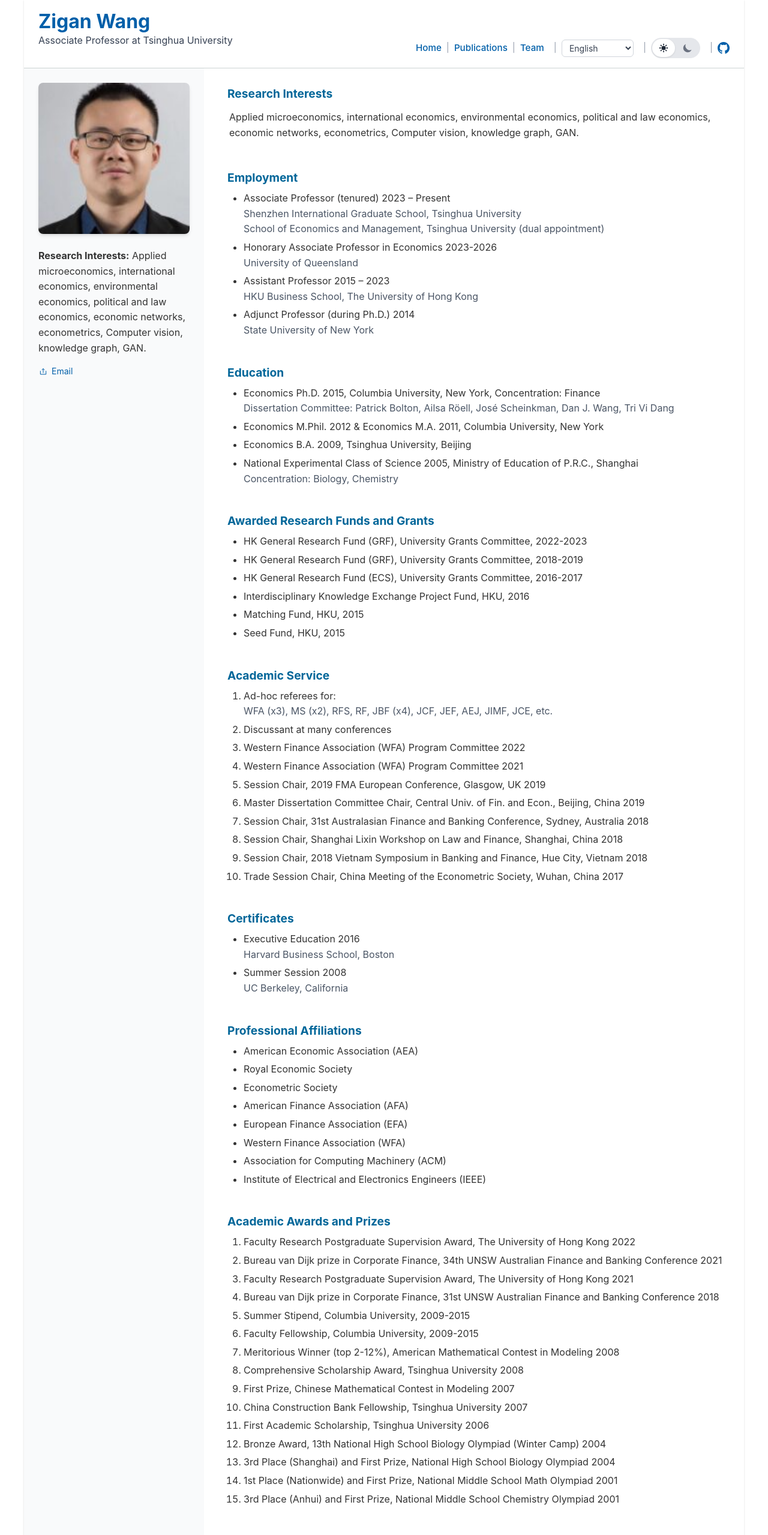
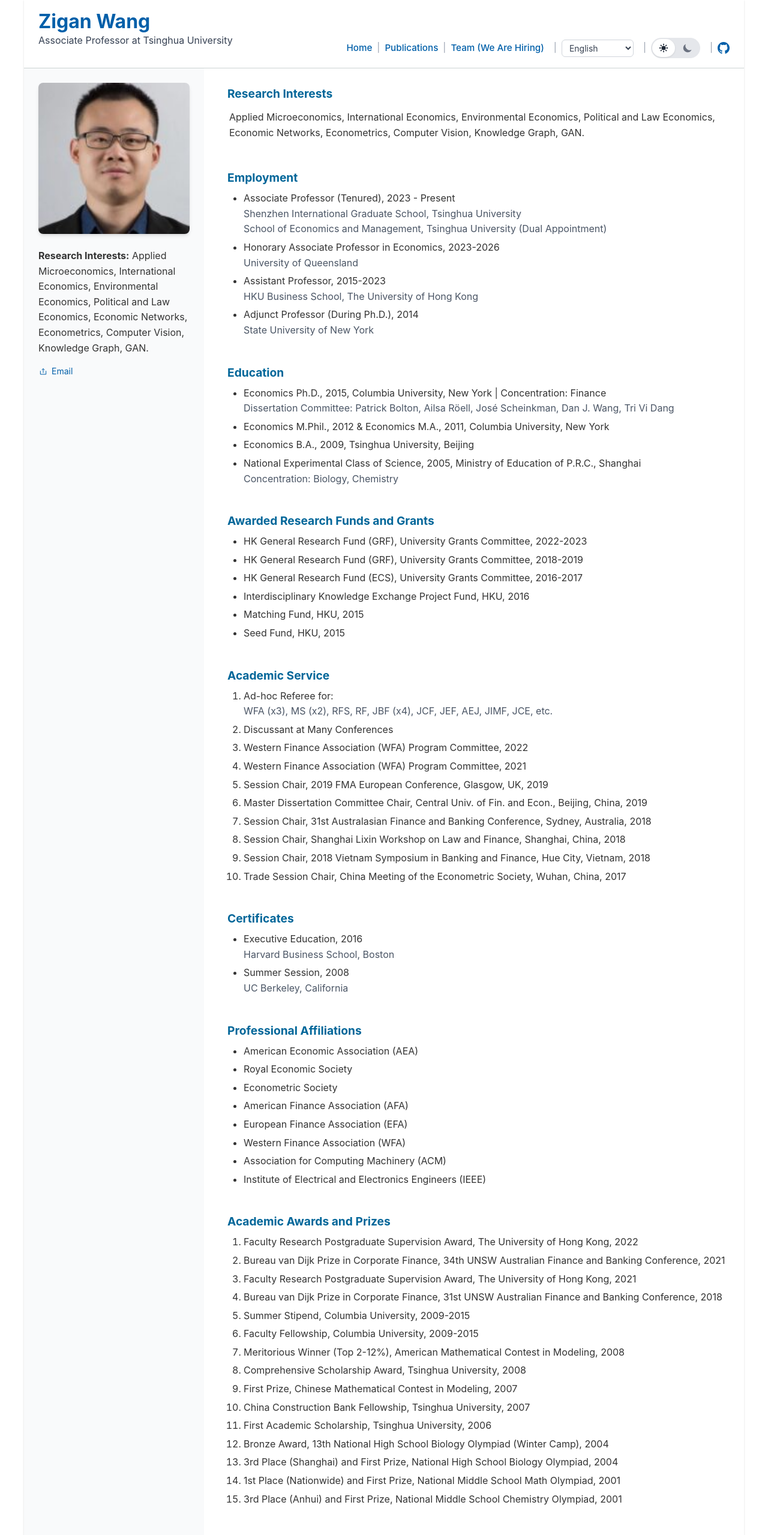
Before and after one commit to root-directory-lab/TheLabSite, a plain HTML site: page index.html in a window 1280 px wide. Shown: the top 2559 px of the page at 60% size. Drawn offline with nearby package versions, Linux system fonts and the light colour scheme.

Commit message:
v0.3.2 align with i18n

```diff
--- a/i18n/en-US.json
+++ b/i18n/en-US.json
@@ -29,16 +29,16 @@
     },
     "employment": {
         "tsinghua": {
-            "title": "Associate Professor (Tenured), 2023 – Present",
+            "title": "Associate Professor (Tenured), 2023 - Present",
             "school1": "Shenzhen International Graduate School, Tsinghua University",
             "school2": "School of Economics and Management, Tsinghua University (Dual Appointment)"
         },
         "uq": {
-            "title": "Honorary Associate Professor in Economics, 2023–2026",
+            "title": "Honorary Associate Professor in Economics, 2023-2026",
             "school": "University of Queensland"
         },
         "hku": {
-            "title": "Assistant Professor, 2015–2023",
+            "title": "Assistant Professor, 2015-2023",
             "school": "HKU Business School, The University of Hong Kong"
         },
         "suny": {
@@ -59,9 +59,9 @@
         }
     },
     "grants": {
-        "grf2022": "HK General Research Fund (GRF), University Grants Committee, 2022–2023",
-        "grf2018": "HK General Research Fund (GRF), University Grants Committee, 2018–2019",
-        "ecs2016": "HK General Research Fund (ECS), University Grants Committee, 2016–2017",
+        "grf2022": "HK General Research Fund (GRF), University Grants Committee, 2022-2023",
+        "grf2018": "HK General Research Fund (GRF), University Grants Committee, 2018-2019",
+        "ecs2016": "HK General Research Fund (ECS), University Grants Committee, 2016-2017",
         "ikep": "Interdisciplinary Knowledge Exchange Project Fund, HKU, 2016",
         "matching": "Matching Fund, HKU, 2015",
         "seed": "Seed Fund, HKU, 2015"
@@ -103,9 +103,9 @@
         "vandijk2021": "Bureau van Dijk Prize in Corporate Finance, 34th UNSW Australian Finance and Banking Conference, 2021",
         "supervision2021": "Faculty Research Postgraduate Supervision Award, The University of Hong Kong, 2021",
         "vandijk2018": "Bureau van Dijk Prize in Corporate Finance, 31st UNSW Australian Finance and Banking Conference, 2018",
-        "summer": "Summer Stipend, Columbia University, 2009–2015",
-        "faculty": "Faculty Fellowship, Columbia University, 2009–2015",
-        "mcm": "Meritorious Winner (Top 2–12%), American Mathematical Contest in Modeling, 2008",
+        "summer": "Summer Stipend, Columbia University, 2009-2015",
+        "faculty": "Faculty Fellowship, Columbia University, 2009-2015",
+        "mcm": "Meritorious Winner (Top 2-12%), American Mathematical Contest in Modeling, 2008",
         "comprehensive": "Comprehensive Scholarship Award, Tsinghua University, 2008",
         "cumcm": "First Prize, Chinese Mathematical Contest in Modeling, 2007",
         "ccb": "China Construction Bank Fellowship, Tsinghua University, 2007",
@@ -125,13 +125,13 @@
         "seminars": "Seminars on Advanced Topics in Finance, Master, Tsinghua University, 2024",
         "crypto": "Cryptography and Network Security, Master, Tsinghua University, 2024",
         "frontier": "Research on Frontier Issues in Finance, Master, Tsinghua University, 2023",
-        "programming": "Advanced Financial Programming and Databases, Master, HKU, 2017–2022",
-        "databases": "Financial Programming and Databases, Undergraduate, HKU, 2017–2022",
-        "corporate": "Corporate Finance, Undergraduate, HKU, 2016–2022",
+        "programming": "Advanced Financial Programming and Databases, Master, HKU, 2017-2022",
+        "databases": "Financial Programming and Databases, Undergraduate, HKU, 2017-2022",
+        "corporate": "Corporate Finance, Undergraduate, HKU, 2016-2022",
         "money": "Money and Banking, Master and Undergraduate, State University of New York, 2014",
         "financial": "Financial Management, Master and Undergraduate, State University of New York, 2014",
         "micro": "Microeconomics, Master, Columbia University (TA), 2010",
-        "corporate2": "Corporate Finance, Master and Undergraduate, Columbia University (TA), 2010–2015",
+        "corporate2": "Corporate Finance, Master and Undergraduate, Columbia University (TA), 2010-2015",
         "statistics": "Statistics of Sustainability Management, Master, Columbia University (TA), 2011",
         "principles": "Principles of Economics, Undergraduate, Columbia University (TA), 2012/2011",
         "principles2": "Principles of Economics, Undergraduate, Tsinghua University (TA), 2008"
--- a/index.html
+++ b/index.html
@@ -8,6 +8,7 @@
     <meta name="description" content="Zigan Wang, Homepage, 王自干,清华大学,深圳国际研究生院,应用微观,国际经济学,环境经济学,政治经济学,法律经济学,外汇,企业投资和现金管理,银行并购,国际金融,网络分析,机器学习,强化学习,自然语言处理">
     <meta name="keywords" content="Zigan Wang, 王自干,清华大学,深圳国际研究生院,应用微观,国际经济学,环境经济学,政治经济学,法律经济学,外汇,企业投资和现金管理,银行并购,国际金融,网络分析,机器学习,强化学习,自然语言处理">
     <title>Zigan Wang - Associate Professor at Tsinghua University</title>
+
     <link rel="dns-prefetch" href="https://github.com">
     <link rel="preconnect" href="https://cdn.jsdelivr.net" crossorigin>
     <link rel="preload" href="style.css" as="style">
@@ -28,7 +29,7 @@
                     <span class="text-gray-400">|</span>
                     <a href="pub.html" class="text-academic-blue dark:text-blue-400 hover:underline font-medium" data-i18n="nav.publications">Publications</a>
                     <span class="text-gray-400">|</span>
-                    <a href="team.html" class="text-academic-blue dark:text-blue-400 hover:underline font-medium" data-i18n="nav.team">Team</a>
+                    <a href="team.html" class="text-academic-blue dark:text-blue-400 hover:underline font-medium" data-i18n="nav.team">Team (We Are Hiring)</a>
                     <span class="text-gray-400 mx-2">|</span>
                     <select id="langSelect" onchange="changeLanguage(this.value)" aria-label="Language selection">
                         <option value="en-US">English</option>
@@ -77,7 +78,7 @@
                     <div>
                         <p class="text-sm">
                             <strong data-i18n="research.interests">Research Interests:</strong>
-                            <span data-i18n="research.fields">Applied microeconomics, international economics, environmental economics, political and law economics, economic networks, econometrics, Computer vision, knowledge graph, GAN.</span>
+                            <span data-i18n="research.fields">Applied Microeconomics, International Economics, Environmental Economics, Political and Law Economics, Economic Networks, Econometrics, Computer Vision, Knowledge Graph, GAN.</span>
                         </p>
                     </div>
                     <div>
@@ -95,7 +96,7 @@
                 <div class="feature">
                     <h2 class="text-xl font-bold text-academic-light-blue dark:text-blue-400 mb-4" data-i18n="sections.research">Research Interests</h2>
                     <div class="px-2">
-                        <p data-i18n="research.fields">Applied microeconomics, international economics, environmental economics, political and law economics, economic networks, econometrics, Computer vision, knowledge graph, GAN.</p>
+                        <p data-i18n="research.fields">Applied Microeconomics, International Economics, Environmental Economics, Political and Law Economics, Economic Networks, Econometrics, Computer Vision, Knowledge Graph, GAN.</p>
                     </div>
                 </div>
 
@@ -103,20 +104,20 @@
                     <h2 class="text-xl font-bold text-academic-light-blue dark:text-blue-400 mb-4" data-i18n="sections.employment">Employment</h2>
                     <ul class="list-disc ml-8 space-y-3">
                         <li>
-                            <span data-i18n="employment.tsinghua.title">Associate Professor (tenured) 2023 – Present</span><br>
+                            <span data-i18n="employment.tsinghua.title">Associate Professor (Tenured), 2023 - Present</span><br>
                             <span class="text-gray-600 dark:text-gray-400" data-i18n="employment.tsinghua.school1">Shenzhen International Graduate School, Tsinghua University</span><br>
-                            <span class="text-gray-600 dark:text-gray-400" data-i18n="employment.tsinghua.school2">School of Economics and Management, Tsinghua University (dual appointment)</span>
+                            <span class="text-gray-600 dark:text-gray-400" data-i18n="employment.tsinghua.school2">School of Economics and Management, Tsinghua University (Dual Appointment)</span>
                         </li>
                         <li>
-                            <span data-i18n="employment.uq.title">Honorary Associate Professor in Economics 2023-2026</span><br>
+                            <span data-i18n="employment.uq.title">Honorary Associate Professor in Economics, 2023-2026</span><br>
                             <span class="text-gray-600 dark:text-gray-400" data-i18n="employment.uq.school">University of Queensland</span>
                         </li>
                         <li>
-                            <span data-i18n="employment.hku.title">Assistant Professor 2015 – 2023</span><br>
+                            <span data-i18n="employment.hku.title">Assistant Professor, 2015-2023</span><br>
                             <span class="text-gray-600 dark:text-gray-400" data-i18n="employment.hku.school">HKU Business School, The University of Hong Kong</span>
                         </li>
                         <li>
-                            <span data-i18n="employment.suny.title">Adjunct Professor (during Ph.D.) 2014</span><br>
+                            <span data-i18n="employment.suny.title">Adjunct Professor (During Ph.D.), 2014</span><br>
                             <span class="text-gray-600 dark:text-gray-400" data-i18n="employment.suny.school">State University of New York</span>
                         </li>
                     </ul>
@@ -126,13 +127,13 @@
                     <h2 class="text-xl font-bold text-academic-light-blue dark:text-blue-400 mb-4" data-i18n="sections.education">Education</h2>
                     <ul class="list-disc ml-8 space-y-3">
                         <li>
-                            <span data-i18n="education.phd.title">Economics Ph.D. 2015, Columbia University, New York, Concentration: Finance</span><br>
+                            <span data-i18n="education.phd.title">Economics Ph.D., 2015, Columbia University, New York | Concentration: Finance</span><br>
                             <span class="text-gray-600 dark:text-gray-400" data-i18n="education.phd.committee">Dissertation Committee: Patrick Bolton, Ailsa Röell, José Scheinkman, Dan J. Wang, Tri Vi Dang</span>
                         </li>
-                        <li data-i18n="education.mphil">Economics M.Phil. 2012 & Economics M.A. 2011, Columbia University, New York</li>
-                        <li data-i18n="education.ba">Economics B.A. 2009, Tsinghua University, Beijing</li>
+                        <li data-i18n="education.mphil">Economics M.Phil., 2012 & Economics M.A., 2011, Columbia University, New York</li>
+                        <li data-i18n="education.ba">Economics B.A., 2009, Tsinghua University, Beijing</li>
                         <li>
-                            <span data-i18n="education.nec.title">National Experimental Class of Science 2005, Ministry of Education of P.R.C., Shanghai</span><br>
+                            <span data-i18n="education.nec.title">National Experimental Class of Science, 2005, Ministry of Education of P.R.C., Shanghai</span><br>
                             <span class="text-gray-600 dark:text-gray-400" data-i18n="education.nec.concentration">Concentration: Biology, Chemistry</span>
                         </li>
                     </ul>
@@ -154,18 +155,18 @@
                     <h2 class="text-xl font-bold text-academic-light-blue dark:text-blue-400 mb-4" data-i18n="sections.service">Academic Service</h2>
                     <ol class="list-decimal ml-8 space-y-2">
                         <li>
-                            <span data-i18n="service.referee">Ad-hoc referees for:</span><br>
+                            <span data-i18n="service.referee">Ad-hoc Referee for:</span><br>
                             <span class="text-gray-600 dark:text-gray-400">WFA (x3), MS (x2), RFS, RF, JBF (x4), JCF, JEF, AEJ, JIMF, JCE, etc.</span>
                         </li>
-                        <li data-i18n="service.discussant">Discussant at many conferences</li>
-                        <li data-i18n="service.wfa2022">Western Finance Association (WFA) Program Committee 2022</li>
-                        <li data-i18n="service.wfa2021">Western Finance Association (WFA) Program Committee 2021</li>
-                        <li data-i18n="service.fma2019">Session Chair, 2019 FMA European Conference, Glasgow, UK 2019</li>
-                        <li data-i18n="service.master2019">Master Dissertation Committee Chair, Central Univ. of Fin. and Econ., Beijing, China 2019</li>
-                        <li data-i18n="service.afbc2018">Session Chair, 31st Australasian Finance and Banking Conference, Sydney, Australia 2018</li>
-                        <li data-i18n="service.lixin2018">Session Chair, Shanghai Lixin Workshop on Law and Finance, Shanghai, China 2018</li>
-                        <li data-i18n="service.vietnam2018">Session Chair, 2018 Vietnam Symposium in Banking and Finance, Hue City, Vietnam 2018</li>
-                        <li data-i18n="service.cmes2017">Trade Session Chair, China Meeting of the Econometric Society, Wuhan, China 2017</li>
+                        <li data-i18n="service.discussant">Discussant at Many Conferences</li>
+                        <li data-i18n="service.wfa2022">Western Finance Association (WFA) Program Committee, 2022</li>
+                        <li data-i18n="service.wfa2021">Western Finance Association (WFA) Program Committee, 2021</li>
+                        <li data-i18n="service.fma2019">Session Chair, 2019 FMA European Conference, Glasgow, UK, 2019</li>
+                        <li data-i18n="service.master2019">Master Dissertation Committee Chair, Central Univ. of Fin. and Econ., Beijing, China, 2019</li>
+                        <li data-i18n="service.afbc2018">Session Chair, 31st Australasian Finance and Banking Conference, Sydney, Australia, 2018</li>
+                        <li data-i18n="service.lixin2018">Session Chair, Shanghai Lixin Workshop on Law and Finance, Shanghai, China, 2018</li>
+                        <li data-i18n="service.vietnam2018">Session Chair, 2018 Vietnam Symposium in Banking and Finance, Hue City, Vietnam, 2018</li>
+                        <li data-i18n="service.cmes2017">Trade Session Chair, China Meeting of the Econometric Society, Wuhan, China, 2017</li>
                     </ol>
                 </div>
 
@@ -173,11 +174,11 @@
                     <h2 class="text-xl font-bold text-academic-light-blue dark:text-blue-400 mb-4" data-i18n="sections.certificates">Certificates</h2>
                     <ul class="list-disc ml-8 space-y-2">
                         <li>
-                            <span data-i18n="certificates.harvard.title">Executive Education 2016</span><br>
+                            <span data-i18n="certificates.harvard.title">Executive Education, 2016</span><br>
                             <span class="text-gray-600 dark:text-gray-400" data-i18n="certificates.harvard.school">Harvard Business School, Boston</span>
                         </li>
                         <li>
-                            <span data-i18n="certificates.berkeley.title">Summer Session 2008</span><br>
+                            <span data-i18n="certificates.berkeley.title">Summer Session, 2008</span><br>
                             <span class="text-gray-600 dark:text-gray-400" data-i18n="certificates.berkeley.school">UC Berkeley, California</span>
                         </li>
                     </ul>
@@ -200,21 +201,21 @@
                 <div class="feature mt-6">
                     <h2 class="text-xl font-bold text-academic-light-blue dark:text-blue-400 mb-4" data-i18n="sections.awards">Academic Awards and Prizes</h2>
                     <ol class="list-decimal ml-8 space-y-2">
-                        <li data-i18n="awards.supervision2022">Faculty Research Postgraduate Supervision Award, The University of Hong Kong 2022</li>
-                        <li data-i18n="awards.vandijk2021">Bureau van Dijk prize in Corporate Finance, 34th UNSW Australian Finance and Banking Conference 2021</li>
-                        <li data-i18n="awards.supervision2021">Faculty Research Postgraduate Supervision Award, The University of Hong Kong 2021</li>
-                        <li data-i18n="awards.vandijk2018">Bureau van Dijk prize in Corporate Finance, 31st UNSW Australian Finance and Banking Conference 2018</li>
+                        <li data-i18n="awards.supervision2022">Faculty Research Postgraduate Supervision Award, The University of Hong Kong, 2022</li>
+                        <li data-i18n="awards.vandijk2021">Bureau van Dijk Prize in Corporate Finance, 34th UNSW Australian Finance and Banking Conference, 2021</li>
+                        <li data-i18n="awards.supervision2021">Faculty Research Postgraduate Supervision Award, The University of Hong Kong, 2021</li>
+                        <li data-i18n="awards.vandijk2018">Bureau van Dijk Prize in Corporate Finance, 31st UNSW Australian Finance and Banking Conference, 2018</li>
                         <li data-i18n="awards.summer">Summer Stipend, Columbia University, 2009-2015</li>
                         <li data-i18n="awards.faculty">Faculty Fellowship, Columbia University, 2009-2015</li>
-                        <li data-i18n="awards.mcm">Meritorious Winner (top 2-12%), American Mathematical Contest in Modeling 2008</li>
-                        <li data-i18n="awards.comprehensive">Comprehensive Scholarship Award, Tsinghua University 2008</li>
-                        <li data-i18n="awards.cumcm">First Prize, Chinese Mathematical Contest in Modeling 2007</li>
-                        <li data-i18n="awards.ccb">China Construction Bank Fellowship, Tsinghua University 2007</li>
-                        <li data-i18n="awards.academic">First Academic Scholarship, Tsinghua University 2006</li>
-                        <li data-i18n="awards.biology">Bronze Award, 13th National High School Biology Olympiad (Winter Camp) 2004</li>
-                        <li data-i18n="awards.biology2">3rd Place (Shanghai) and First Prize, National High School Biology Olympiad 2004</li>
-                        <li data-i18n="awards.math">1st Place (Nationwide) and First Prize, National Middle School Math Olympiad 2001</li>
-                        <li data-i18n="awards.chemistry">3rd Place (Anhui) and First Prize, National Middle School Chemistry Olympiad 2001</li>
+                        <li data-i18n="awards.mcm">Meritorious Winner (Top 2-12%), American Mathematical Contest in Modeling, 2008</li>
+                        <li data-i18n="awards.comprehensive">Comprehensive Scholarship Award, Tsinghua University, 2008</li>
+                        <li data-i18n="awards.cumcm">First Prize, Chinese Mathematical Contest in Modeling, 2007</li>
+                        <li data-i18n="awards.ccb">China Construction Bank Fellowship, Tsinghua University, 2007</li>
+                        <li data-i18n="awards.academic">First Academic Scholarship, Tsinghua University, 2006</li>
+                        <li data-i18n="awards.biology">Bronze Award, 13th National High School Biology Olympiad (Winter Camp), 2004</li>
+                        <li data-i18n="awards.biology2">3rd Place (Shanghai) and First Prize, National High School Biology Olympiad, 2004</li>
+                        <li data-i18n="awards.math">1st Place (Nationwide) and First Prize, National Middle School Math Olympiad, 2001</li>
+                        <li data-i18n="awards.chemistry">3rd Place (Anhui) and First Prize, National Middle School Chemistry Olympiad, 2001</li>
                     </ol>
                 </div>
 
@@ -231,19 +232,19 @@
                 <div class="feature mt-6">
                     <h2 class="text-xl font-bold text-academic-light-blue dark:text-blue-400 mb-4" data-i18n="sections.teaching">Teaching Experience</h2>
                     <ul class="list-disc ml-8 space-y-2">
-                        <li data-i18n="teaching.seminars">Seminars on Advanced Topics in Finance, master, Tsinghua University 2024</li>
-                        <li data-i18n="teaching.crypto">Cryptography and Network Security, master, Tsinghua University 2024</li>
-                        <li data-i18n="teaching.frontier">Research on Frontier Issues in Finance, master, Tsinghua University 2023</li>
-                        <li data-i18n="teaching.programming">Advanced Financial Programming and Databases, master, HKU 2017-2022</li>
-                        <li data-i18n="teaching.databases">Financial Programming and Databases, undergrad, HKU 2017-2022</li>
-                        <li data-i18n="teaching.corporate">Corporate Finance, undergrad, HKU 2016-2022</li>
-                        <li data-i18n="teaching.money">Money and Banking, master and undergrad, State University of New York 2014</li>
-                        <li data-i18n="teaching.financial">Financial Management, master and undergrad, State University of New York 2014</li>
-                        <li data-i18n="teaching.micro">Microeconomics, master, Columbia University (TA) 2010</li>
-                        <li data-i18n="teaching.corporate2">Corporate Finance, master and undergrad, Columbia University (TA) 2010-2015</li>
-                        <li data-i18n="teaching.statistics">Statistics of Sustainability Management, master, Columbia University (TA) 2011</li>
-                        <li data-i18n="teaching.principles">Principles of Economics, undergrad, Columbia University (TA) 2012/2011</li>
-                        <li data-i18n="teaching.principles2">Principles of Economics, undergrad, Tsinghua University (TA) 2008</li>
+                        <li data-i18n="teaching.seminars">Seminars on Advanced Topics in Finance, Master, Tsinghua University, 2024</li>
+                        <li data-i18n="teaching.crypto">Cryptography and Network Security, Master, Tsinghua University, 2024</li>
+                        <li data-i18n="teaching.frontier">Research on Frontier Issues in Finance, Master, Tsinghua University, 2023</li>
+                        <li data-i18n="teaching.programming">Advanced Financial Programming and Databases, Master, HKU, 2017-2022</li>
+                        <li data-i18n="teaching.databases">Financial Programming and Databases, Undergraduate, HKU, 2017-2022</li>
+                        <li data-i18n="teaching.corporate">Corporate Finance, Undergraduate, HKU, 2016-2022</li>
+                        <li data-i18n="teaching.money">Money and Banking, Master and Undergraduate, State University of New York, 2014</li>
+                        <li data-i18n="teaching.financial">Financial Management, Master and Undergraduate, State University of New York, 2014</li>
+                        <li data-i18n="teaching.micro">Microeconomics, Master, Columbia University (TA), 2010</li>
+                        <li data-i18n="teaching.corporate2">Corporate Finance, Master and Undergraduate, Columbia University (TA), 2010-2015</li>
+                        <li data-i18n="teaching.statistics">Statistics of Sustainability Management, Master, Columbia University (TA), 2011</li>
+                        <li data-i18n="teaching.principles">Principles of Economics, Undergraduate, Columbia University (TA), 2012/2011</li>
+                        <li data-i18n="teaching.principles2">Principles of Economics, Undergraduate, Tsinghua University (TA), 2008</li>
                     </ul>
                 </div>
 
```
Also changed, not shown: pub.html (+2 -2 lines), team.html (+5 -3 lines).
